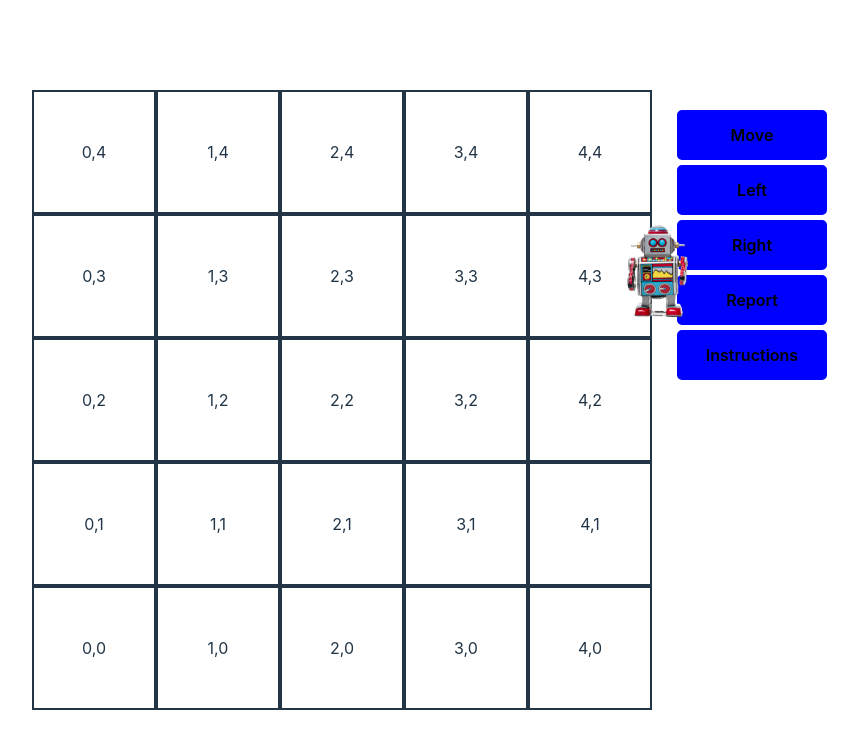
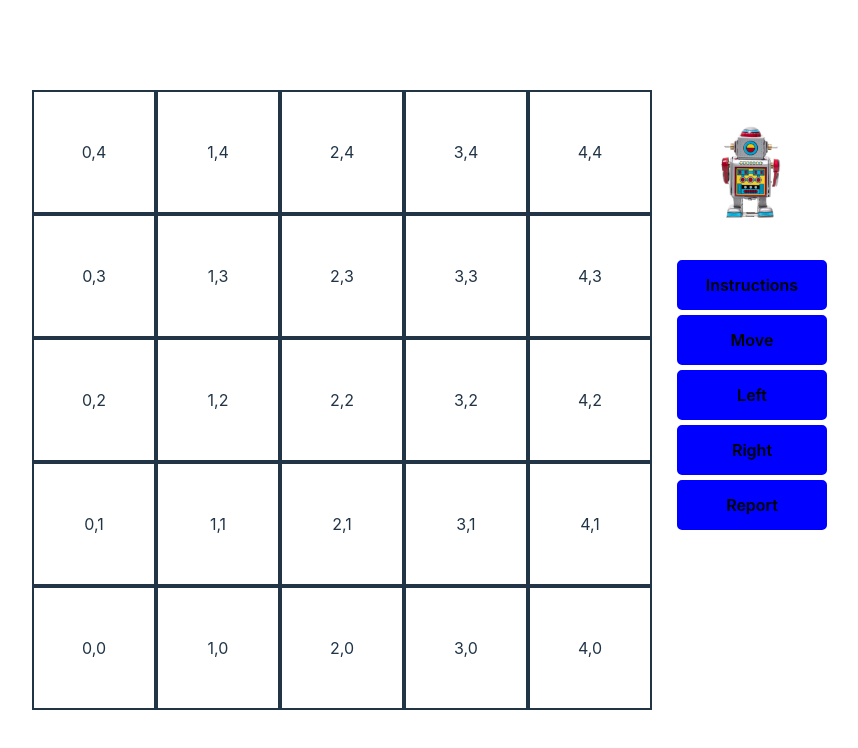
Before and after one commit to unachoza/toy-robot, a React (Vite) app: page / in a window 1280 px wide. Shown: the top 748 px of the page, without its empty margins (198-1056 px from the left). Built offline with nearby package versions, Linux system fonts and the light colour scheme.

Commit message:
gave robot initial state and updated all logic around default state being null; gave robot default location position relative to board; gave robot a title so user can hover robot and understand they need to click board

```diff
--- a/src/App.tsx
+++ b/src/App.tsx
@@ -12,8 +12,10 @@ import { Direction, RobotLocation } from "./utils/types";
 import "./App.css";
 
 const INITIAL_ROBOTLOCATION = {
-	direction: null,
+	direction: "north" as Direction,
 	location: null,
+	left: 40,
+	top: 10,
 };
 
 const robotDirectionImages = {
@@ -24,7 +26,7 @@ const robotDirectionImages = {
 };
 
 const App = () => {
-	const [robotLocation, setRobotLocation] = useState<RobotLocation | null>({ ...INITIAL_ROBOTLOCATION, left: 800, top: 200 });
+	const [robotLocation, setRobotLocation] = useState<RobotLocation>({ ...INITIAL_ROBOTLOCATION });
 	const [isOpen, setIsOpen] = useState(false);
 	const [modalText, setModalText] = useState<string>("");
 	const toggling = () => setIsOpen(!isOpen);
@@ -34,10 +36,10 @@ const App = () => {
 
 	useEffect(() => {
 		getRobotDirectionImage();
-	}, [robotLocation?.direction]);
+	}, [robotLocation.direction]);
 
 	const getRobotDirectionImage = () => {
-		return robotDirectionImages[robotLocation?.direction as Direction];
+		return robotDirectionImages[robotLocation.direction];
 	};
 
 	const isValidMove = (x: number, y: number): boolean => {
@@ -55,19 +57,19 @@ const App = () => {
 			switch (direction) {
 				case "north":
 					y += 1;
-					top && (top -= squarePxSize);
+					top -= squarePxSize;
 					break;
 				case "south":
 					y -= 1;
-					top && (top += squarePxSize);
+					top += squarePxSize;
 					break;
 				case "east":
 					x += 1;
-					left && (left += squarePxSize);
+					left += squarePxSize;
 					break;
 				case "west":
 					x -= 1;
-					left && (left -= squarePxSize);
+					left -= squarePxSize;
 					break;
 			}
 			if (isValidMove(x, y)) {
@@ -82,7 +84,7 @@ const App = () => {
 	};
 
 	const handleChangeDirections = (e: MouseEvent<HTMLElement>) => {
-		let directionIndex: number = directions.indexOf(robotLocation?.direction as string);
+		let directionIndex: number = directions.indexOf(robotLocation.direction as string);
 		let directionChange = e.currentTarget.innerHTML.toLowerCase();
 		if (directionChange === "left") {
 			directionIndex = (directionIndex + 3) % 4;
@@ -102,7 +104,7 @@ const App = () => {
 				direction,
 			} = robotLocation;
 			toggling();
-			setModalText(`Robot is located at ${x},${y} and is facing ${direction?.toUpperCase()}`);
+			setModalText(`Robot is located at ${x},${y} and is facing ${direction.toUpperCase()}`);
 		}
 	};
 	const showInstructions = () => {
@@ -115,13 +117,13 @@ const App = () => {
 			<div className="app-container">
 				<Table robotLocation={robotLocation} setRobotLocation={setRobotLocation} />
 				<div>
-					<Robot image={getRobotDirectionImage() || robot_s} x={robotLocation?.left} y={robotLocation?.top} />
+					<Robot image={getRobotDirectionImage()} x={robotLocation.left} y={robotLocation.top} location={robotLocation.location || null} />
 					<div className="buttons-container">
+						<Button onClick={showInstructions} text="Instructions" />
 						<Button onClick={handleMove} text="Move" />
 						<Button onClick={(e) => handleChangeDirections(e)} text="Left" />
 						<Button onClick={(e) => handleChangeDirections(e)} text="Right" />
 						<Button onClick={handleReport} text="Report" />
-						<Button onClick={showInstructions} text="Instructions" />
 					</div>
 					{isOpen && <Modal toggling={toggling} content={modalText} />}
 				</div>
--- a/src/components/Button/Button.tsx
+++ b/src/components/Button/Button.tsx
@@ -1,7 +1,9 @@
+import { MouseEventHandler } from "react";
 import "./Button.css";
+
 export interface PropsButton {
 	text: string;
-	onClick: React.MouseEventHandler<HTMLButtonElement>;
+	onClick: MouseEventHandler<HTMLButtonElement>;
 }
 
 const Button = ({ text, onClick }: PropsButton): JSX.Element => {
--- a/src/components/Robot/Robot.tsx
+++ b/src/components/Robot/Robot.tsx
@@ -1,19 +1,22 @@
 import "./Robot.css";
+import { Index } from "../../utils/types";
 
 interface RobotProps {
 	image: string;
-	x?: number;
-	y?: number;
+	x: number;
+	y: number;
+	location: Index | null;
 }
 
-const Robot = ({ image, x, y }: RobotProps) => {
+const Robot = ({ image, x, y, location }: RobotProps) => {
 	return (
 		<img
 			src={image}
 			className="robot"
 			alt="toy robot"
+			title={!location ? "I'm a toy robot! Click a table square to place me on the table" : undefined}
 			style={{
-				position: "absolute",
+				position: location ? "absolute" : "relative",
 				left: `${x}px`,
 				top: `${y}px`,
 			}}
@@ -22,3 +25,5 @@ const Robot = ({ image, x, y }: RobotProps) => {
 };
 
 export default Robot;
+
+// if robotoLocation.location is null add title?
--- a/src/utils/types.ts
+++ b/src/utils/types.ts
@@ -2,8 +2,8 @@ export type Direction = "north" | "east" | "south" | "west";
 export type Index = { x: number; y: number };
 
 export interface RobotLocation {
-	direction?: Direction | null;
+	direction: Direction;
 	location?: Index | null;
-	left?: number;
-	top?: number;
+	left: number;
+	top: number;
 }
```
Also changed, not shown: src/components/Table/Table.tsx (+6 -6 lines).
